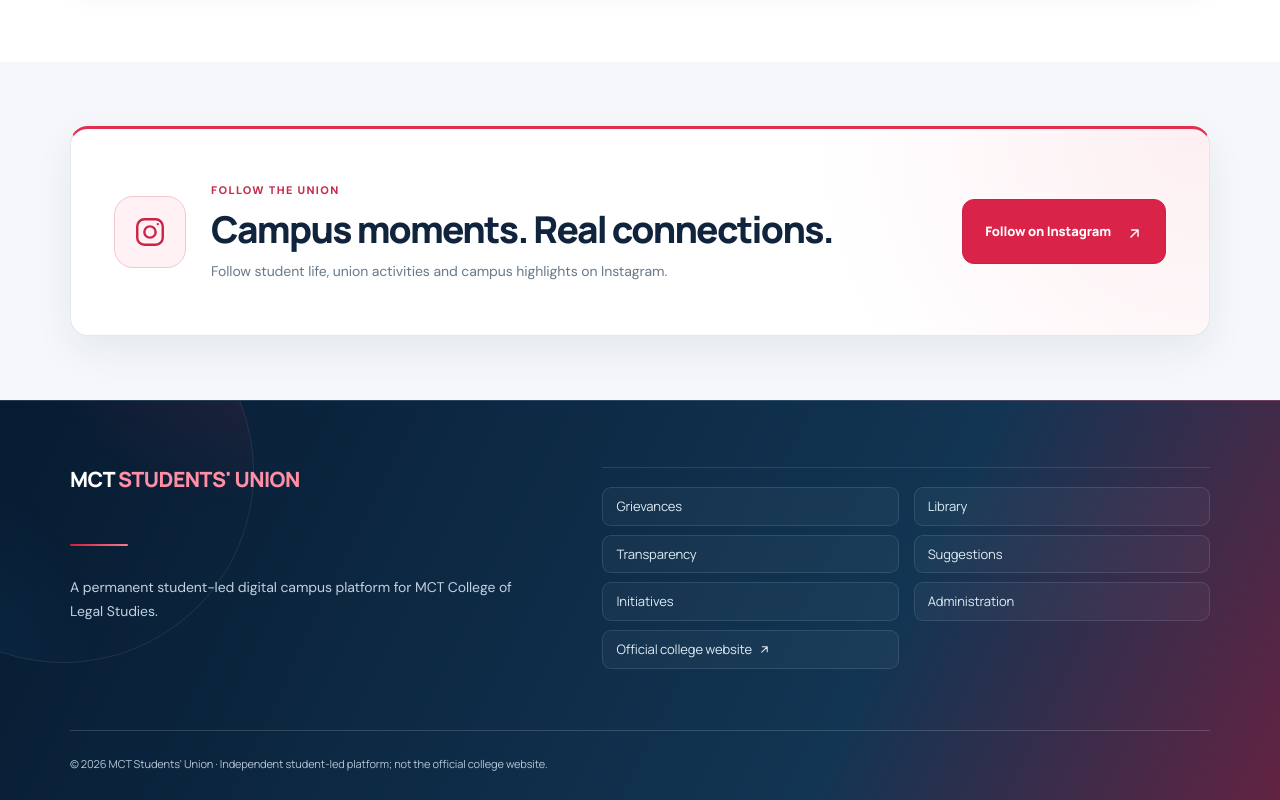
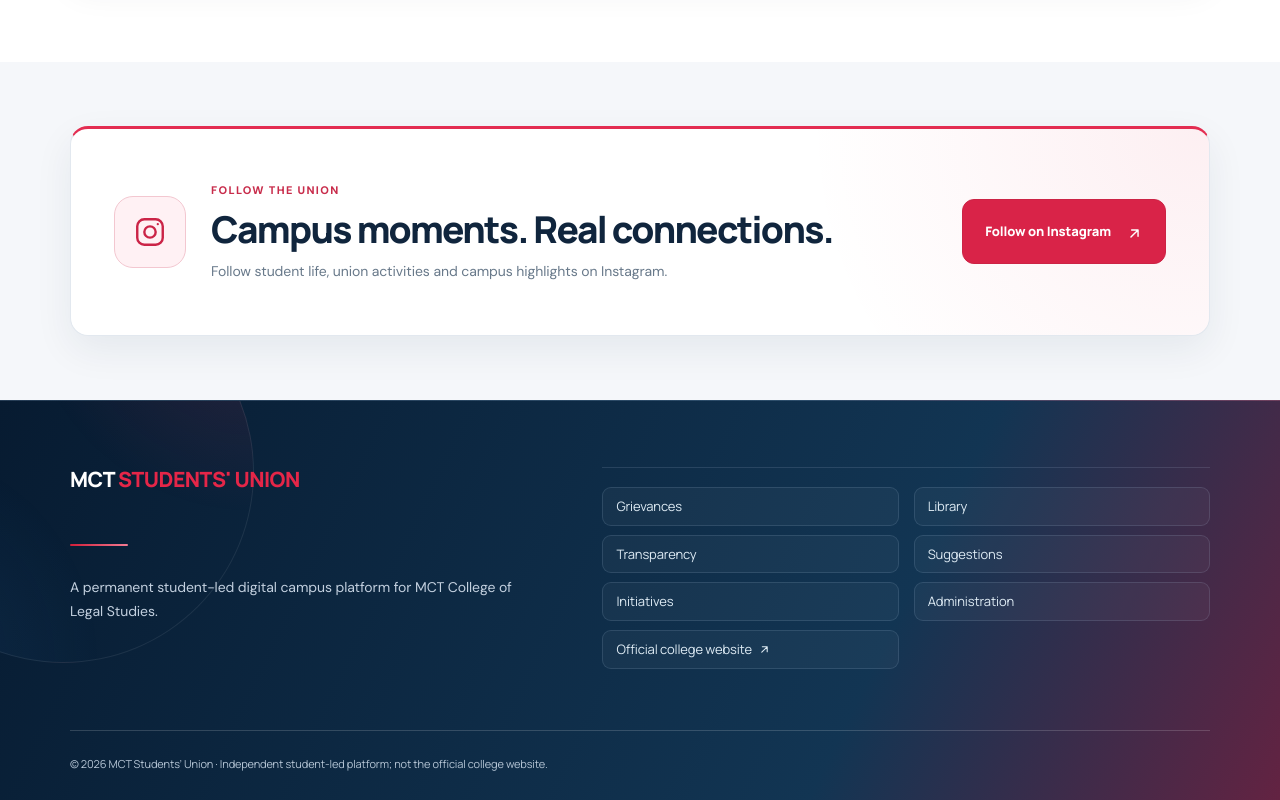
Before and after one commit to thasleenanasreen242-cmd/mct-students-union, a Next.js app: page / in a window 1280 px wide. Shown: the part 7332-8132 px from the top of the page. Built offline with nearby package versions, Linux system fonts and the light colour scheme; a web font is replaced by a local one.

Commit message:
Use primary red for footer union brand text

```diff
--- a/app/modern-refresh.css
+++ b/app/modern-refresh.css
@@ -207,7 +207,7 @@
  font-size:21px!important;font-weight:800!important;
  letter-spacing:-.025em!important;line-height:1.2;
 }
-.connect .footer .logo span{color:#ff8fa5!important}
+.connect .footer .logo span{color:#e52648!important}
 .connect .footer p{
  max-width:360px;margin:12px 0 0;
  color:#c3d0df!important;font-size:14px;line-height:1.7;
```
